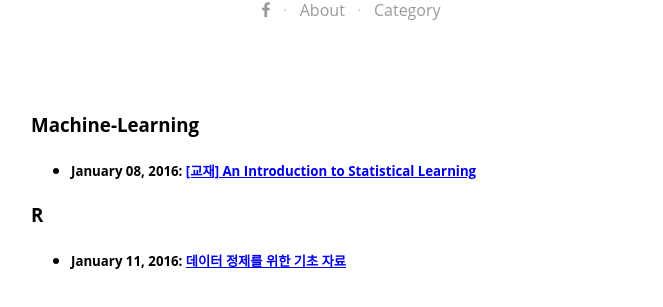
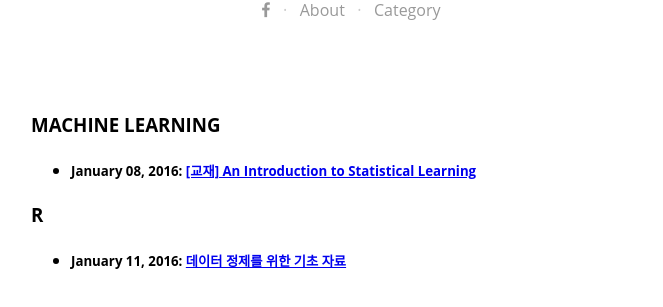
Before and after one commit to otzslayer/deprecated-blog, a Jekyll site: the page built from category/index.html, in a window 1280 px wide. Shown: the part 640-947 px from the top of the page, without its empty margins (289-952 px from the left). Built offline with Jekyll 4.4.1, drawn with Linux system fonts in a browser that asks for light colours; nearby versions of some CDN libraries; some web fonts are replaced; Markdown is read by kramdown in place of the engine named in the settings.

Commit message:
Change interface

```diff
--- a/category/index.html
+++ b/category/index.html
@@ -43,7 +43,7 @@ title: Categories | Become a Data Scientist
 {% assign sortedcategories = categories | split:' ' | sort %}
 
 {% for category in sortedcategories %}
-  <h3 id="{{ category }}">{{ category }}</h3>
+  <h3 id="{{ category }}">{{ category | replace: '-',' ' | upcase }}</h3>
   <ul>
   {% for post in site.categories[category] %}
     <li>
--- a/index.html
+++ b/index.html
@@ -69,6 +69,7 @@ layout: default
             </section>
             <div class="post-meta">
               <time datetime="{{ post.date | date_to_long_string }}">{{ post.date | date_to_long_string }}</time>
+              on {{ post.categories | replace: '["',''| replace: '"]', '' | replace: '-', ' ' | upcase}}
 <!--            <span class="post-tags-set">on {{#foreach tags}}<span class="post-tag-{{slug}}">{{#if @first}}{{else}}, {{/if}}<a href="/tag/{{slug}}">{{name}}</a></span>{{/foreach}}</span>-->
             </div>
           </div>
```
Also changed, not shown: 4 other files.
